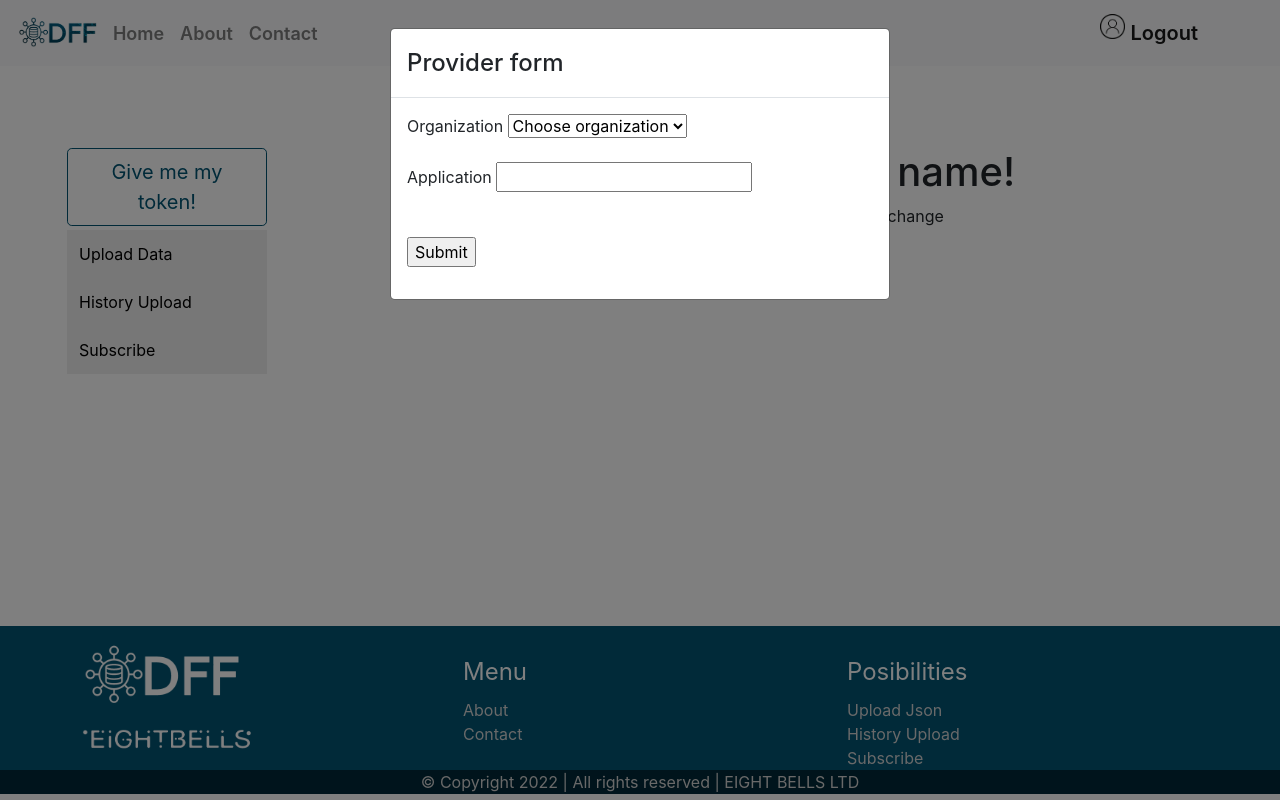
After one commit to HORSE-EU-Project/Pre-Processing, a Flask app: template templates/modal.html in a window 1280 px wide. The commit adds this page. Run offline with Flask 2, Linux system fonts and the light colour scheme; the template is opened without the code that fills it: most values are stand-ins (such as "Sample title", 1, 10 or a date in 2020); parts of the project's set-up code (start-up, migrations or seed data) failed here and were passed over; some libraries are stand-ins or nearby versions.

Commit message:
new form and front update

```diff
--- a/app.py
+++ b/app.py
@@ -22,9 +22,12 @@ from user import User
 
 #import socket
 
+global index_add_counter #for test
+index_add_counter=0 #for test
+
 # Configure Keyrock as the IDM
-KEYROCK_CLIENT_ID = os.environ.get("KEYROCK_CLIENT_ID", None)
-KEYROCK_CLIENT_SECRET = os.environ.get("KEYROCK_CLIENT_SECRET", None)
+KEYROCK_CLIENT_ID = os.environ.get("KEYROCK_CLIENT_ID", "23a8072b-5fd2-412d-b485-287243c5e486")
+KEYROCK_CLIENT_SECRET = os.environ.get("KEYROCK_CLIENT_SECRET", "79745999-794b-46a1-9c59-8508c9a96c63")
 KEYROCK_DISCOVERY_URL = (
     #"https://account.lab.fiware.org"
     "https://10.0.18.77:443"
@@ -49,7 +52,6 @@ login_manager = LoginManager()
 login_manager.init_app(app)
 
 # create a restful api
-api = Api(app)
 
 # Naive database setup
 try:
@@ -70,15 +72,24 @@ def load_user(user_id):
 UPLOAD_FOLDER = 'static/json'
 app.config['UPLOAD_FOLDER'] =  UPLOAD_FOLDER
 
+
 @app.route('/', methods= ["GET", "POST"])
 def index():
     if current_user.is_authenticated:
         #Successfully authenticated
 
         token = User.get_token(current_user.id)
-        return render_template('main.html', name = current_user.name, email = current_user.email, tkn = token)
+
+        global index_add_counter #for test
+        index_add_counter=index_add_counter+1 #for test
+
+        if index_add_counter==1: #for test
+            return render_template('modal.html' , name = current_user.name, email = current_user.email)
+        else:
+            return render_template('main.html', name = current_user.name, email = current_user.email, tkn = token)
     else:
         return render_template('index.html')
+
 
 @app.route('/login')
 
--- a/data_ingestion.py
+++ b/data_ingestion.py
@@ -16,6 +16,8 @@ data_ingestion = Blueprint('data_ingestion', __name__, template_folder='template
 
 @data_ingestion.route("/upload", methods= ['GET', 'POST'])
 def ingest_data():
+    token = User.get_token(current_user.id)
+
     if current_user.is_authenticated:
         if request.method == 'POST':
             file = request.files['jsonFile']
@@ -49,7 +51,7 @@ def ingest_data():
                 flash('Incorrect file type. Please upload a file with content type application/json.','error')
                 return redirect(request.url)
         else:
-            return render_template('upload.html',name = current_user.name, email = current_user.email)
+            return render_template('upload.html',name = current_user.name, email = current_user.email, tkn = token)
     else:
         flash('You should login first!', 'error')
         return redirect(url_for('index'))
--- a/static/css/styles.css
+++ b/static/css/styles.css
@@ -1,4 +1,4 @@
-.reveal-if-active {
+/*.reveal-if-active {
   opacity: 0;
   max-height: 0;
   overflow: hidden;
@@ -17,25 +17,27 @@ input[type="checkbox"]:checked ~ .reveal-if-active {
   -webkit-transform: scale(1);
           transform: scale(1);
 }
-
+*/
 /*# sourceMappingURL=styles.css.map */
 
-html, body {
+
+
+ body {
+   padding: 0;
+  margin: 0;
   height: 100%;
+}
 
-}
 .content {
-  min-height: 69%;
+  min-height: 70%;
+
 }
 .content-inside {
   padding: 20px;
   padding-bottom: 50px;
 
 }
-.footer{
-    height: 200px;
-    margin-top:-200px;
-}
+
 
 /* sidemenu */
 .vertical-menu {
@@ -60,3 +62,16 @@ html, body {
 
   color: white;
 }
+
+
+/* style about copy icon */
+.peeper-keyhole,.peeper-copy-pass {
+
+  display: inline-block;
+  width: 20px;
+  height: 20px;
+  margin-left:10px;
+  z-index: 100;
+  cursor: pointer;
+  color: rgba(0, 0, 0, 0.637);
+}
--- a/subscription.py
+++ b/subscription.py
@@ -12,6 +12,8 @@ subscription = Blueprint('subscription', __name__, template_folder='templates')
 
 @subscription.route('/subscribe', methods=['GET', 'POST'])
 def subscriptionSubmission():
+    token = User.get_token(current_user.id)
+
     if current_user.is_authenticated:
         if request.method == 'POST':
             if request.form.get('fr'):
@@ -35,9 +37,9 @@ def subscriptionSubmission():
                 dbname = 'Sivi'
                 db_id = 'sID'
                 createRequest(dbname,request.form.get('url-si'), db_id)
-            return render_template('subscription.html')
+            return render_template('subscription.html', name = current_user.name, email = current_user.email, tkn = token)
         else :
-            return render_template('subscription.html')
+            return render_template('subscription.html', name = current_user.name, email = current_user.email, tkn = token)
     else:
         flash('You should login first!', 'error')
         return redirect(url_for('index'))
--- a/templates/base.html
+++ b/templates/base.html
@@ -1,69 +1,41 @@
-<!doctype html>
-<html lang="en">
     <head>
         <style>
             .dropbtn {
-              background-color: #04AA6D;
-              color: white;
-              padding: 16px;
+              background-color: transparent;
               font-size: 16px;
               border: none;
-            }
-
-            .dropdown {
-              position: relative;
-              display: inline-block;
             }
 
             .dropdown-content {
               display: none;
               position: absolute;
               background-color: #f1f1f1;
-              min-width: 160px;
               box-shadow: 0px 8px 16px 0px rgba(0,0,0,0.2);
               z-index: 1;
+              right: 10px;
+              left:  auto; /* remove the left position so it won't use the full screen*/
+              top:   auto; /* remove the position 100% */
             }
 
             .dropdown-content a {
               color: black;
-              padding: 12px 16px;
               text-decoration: none;
-              display: block;
+
             }
 
             .dropdown-content a:hover {background-color: #ddd;}
 
             .dropdown:hover .dropdown-content {display: block;}
 
-            .dropdown:hover .dropbtn {background-color: #3e8e41;}
+        </style>
 
-            div.fixed {
-              position: fixed;
-              width: 70%;
-              bottom: 10px;
-            }
-            .container {
-                margin:100px auto;
-                width: 100%;
-            }
-            small {
-                color:#aaa;
-                font-size:12px;
-            }
-            div.container {
-                align-items: center
-            }
-        </style>
         <meta charset="utf-8">
-        <link rel="stylesheet" href="static/css/styles.css">
-        <meta name="viewport" content="width=device-width, initial-scale=1, shrink-to-fit=no">
-        <link rel="stylesheet" href="https://fonts.googleapis.com/css?family=Varela+Round">
+        <link rel="stylesheet" href="/static/css/styles.css">
+
         <link rel="stylesheet" href="https://stackpath.bootstrapcdn.com/bootstrap/4.5.0/css/bootstrap.min.css">
-        <link rel="stylesheet" href="https://fonts.googleapis.com/icon?family=Material+Icons">
+
         <link rel="stylesheet" href="https://maxcdn.bootstrapcdn.com/font-awesome/4.7.0/css/font-awesome.min.css">
-        <script src="https://code.jquery.com/jquery-3.5.1.min.js"></script>
-        <script src="https://cdn.jsdelivr.net/npm/popper.js@1.16.0/dist/umd/popper.min.js"></script>
-        <script src="https://stackpath.bootstrapcdn.com/bootstrap/4.5.0/js/bootstrap.min.js"></script>
+
     </head>
             <!-- MENU -->
         <nav class="navbar navbar-expand-lg navbar-light bg-light">
@@ -82,10 +54,8 @@
 
                 <div class="navbar-nav action-buttons ml-auto" style="margin-right: 50px;">
                     <div class="dropdown">
-                        <button class="dropbtn" style="background-color: transparent; padding-bottom:0px;">
-                            <p style="background-color: transparent;">
-                                <img src="../static/user.png" style="height:25px; margin-top:-15px">
-                              </p>
+                        <button class="dropbtn" >
+                          <img src="../static/user.png" style="height:25px;">
                         </button>
                         <div class="dropdown-content">
                             <table>
@@ -172,5 +142,3 @@
       })();
 
     </script>
-    </body>
-</html>
--- a/templates/footer.html
+++ b/templates/footer.html
@@ -8,19 +8,35 @@
   background-color:#025573 ;
   padding-left:5%;
   padding-right: 5%;
+
+}
+@media(max-width: 800px) {
+
+  .col {
+    font-size:auto;
+    width: 100%!important;
+    display: block;
+    text-align: center;
+  }
 }
 
+@media(min-width: 801px) {
 .col {
 
   display: table-cell;
   width: 33.33%;
 }
+}
+
+
+
 </style>
 
 
 <div class="col-container">
     <div class="col">
-        <img src="./static/dff_tr_wh.png" style="height: 100px;">
+        <img src="./static/dff_tr_wh.png" style="height:70%; width: 50%; object-fit: cover;">
+        <img src="./static/8bells_white.png" style=" width: 50%; object-fit: contain;">
     </div>
 
     <div class="col">
@@ -51,53 +67,5 @@
 
   </div>
   <div style=" text-align: center; background-color:#002938 ;color: lightgrey; width: 100%;">
-    <p> © Copyright 2022 | All rights reserved | EIGHT BELLS LTD</p>
+    <p style="margin:0;"> © Copyright 2022 | All rights reserved | EIGHT BELLS LTD</p>
 </div>
-<!--
-<div class="row footer-content" >
-
-
-    <div class="column column-footer">
-        <img src="./static/dff_tr_wh.png" style="height: 10px;">
-    </div>
-
-    <div class="column column-footer vertical">
-
-        <legend style="color: white;">Menu</legend>
-
-         <div>
-             <a href="#" style="color: lightgray;">About</a>
-         </div>
-        <div>
-
-            <a href="#" style="color: lightgray;">Contact</a>
-        </div>
-
-    </div>
-
-
-
-    <div class="column column-footer vertical">
-
-        <legend style="color: white;">Posibilities</legend>
-
-         <div>
-             <a href="/upload" style="color: lightgray;">Upload Json</a>
-         </div>
-         <div>
-            <a href="/upload" style="color: lightgray;">History Upload</a>
-        </div>
-        <div>
-            <a href="/subscribe" style="color: lightgray;">Subscribe</a>
-        </div>
-
-    </div>
-
-
-    <div style=" text-align: center; background-color:#002938 ;color: lightgrey; width: 100%;">
-        <p> © Copyright 2022 | All rights reserved | EIGHT BELLS LTD</p>
-    </div>
-
-</div>
-
--->
--- /dev/null
+++ b/templates/modal.html
@@ -0,0 +1,112 @@
+{% extends "base.html" %}
+{% block title %} Oauth2 IDM Demo. {% endblock %}
+
+{% block content %}
+<head>
+  <link rel="stylesheet" href="/static/css/styles.css">
+  <script src="https://code.jquery.com/jquery-3.5.1.min.js"></script>
+  <script src="https://cdn.jsdelivr.net/npm/popper.js@1.16.0/dist/umd/popper.min.js"></script>
+  <script src="https://stackpath.bootstrapcdn.com/bootstrap/4.5.0/js/bootstrap.min.js"></script>
+</head>
+<body>
+
+    <div class="container">
+
+        <!-- Modal -->
+        <div id="myModal" class="modal hide fade in" data-keyboard="false" data-backdrop="static">
+          <div class="modal-dialog">
+
+            <!-- Modal content-->
+            <div class="modal-content">
+              <div class="modal-header">
+                <h4 class="modal-title" style="text-align: center;">Provider form</h4>
+              </div>
+              <div class="modal-body">
+                  <form action="/">
+                    <div class="form-group">
+                        <label for="organization">Organization</label>
+                        <select id="organization" name="organization" required>
+                            <option value="" disabled selected hidden>Choose organization</option>
+                            <option value="organization1">organization1</option>
+                            <option value="organization2">organization2</option>
+                            <option value="organization3">organization3</option>
+                            <option value="organization4">organization4</option>
+                        </select>
+                    </div>
+
+                    <div class="form-group">
+                        <label for="application">Application</label>
+                        <input type="text" id="application" name="application" required><br><br>
+                    </div>
+                    <input type="submit" value="Submit">
+                </form>
+
+                </select>
+              </div>
+
+            </div>
+
+          </div>
+        </div>
+
+      </div>
+
+
+      <script> $('#myModal').modal('show');</script>
+
+      <body>
+
+        <div class="content">
+            <div class="content-inside ">
+                <div class="row" style="padding:5%">
+
+                    <div class="column" style="width:20%;">
+
+                        <div class=" vertical-menu ">
+
+                            <button type="button" class="btn btn-info btn-lg" data-toggle="modal" data-target="#myModal" style="background-color:white; color: #025573; border-width: 1px; border-color: #025573; margin-bottom: 2%;">Give me my token!</button>
+
+                            <div class="modal fade" id="myModal" role="dialog">
+                                <div class="modal-dialog">
+
+                                    <div class="modal-content">
+                                        <div class="modal-header">
+                                            <h4 class="modal-title">This is your token!</h4>
+                                            <button type="button" class="close" data-dismiss="modal">&times;</button>
+                                        </div>
+                                        <div class="modal-body form-inline">
+
+                                                <input id="password2" type="password" class="form-control" name="password" value= {{tkn}}>
+                                                <small>Copy it!</small>
+
+                                        </div>
+                                    </div>
+                                </div>
+                            </div>
+
+                            <a class="" href="/upload"> Upload Data</a>
+                            <a class="" href="/user_history"> History Upload</a>
+                            <a class="" href="/subscribe"> Subscribe</a>
+
+                        </div>
+                    </div>
+
+                    <div class="column" style="width: 80%;">
+                        <div class="row" style="justify-content: center;">
+                            <img src="../static/clapping.png" style="object-fit:cover; height:50px;">
+                            <h1>Welcome, {{name}}!</h1>
+                        </div>
+                        <p style="text-align: center;">DFF is the No1 Web app for secure Data exchange</p>
+
+                    </div>
+
+                </div>
+            </div>
+        </div>
+
+        <footer>
+        {% include "./footer.html" %}
+        </footer>
+
+    </body>
+{% endblock %}
--- a/view_history.py
+++ b/view_history.py
@@ -10,6 +10,7 @@ view_history = Blueprint('view_history', __name__, template_folder='templates')
 
 @view_history.route("/user_history", methods= ['GET', 'POST'])
 def view_upload_history():
+    token = User.get_token(current_user.id)
     if current_user.is_authenticated:
         if request.method=='GET':
             df = User.fetch_history_dataframe(current_user.id)
@@ -17,7 +18,7 @@ def view_upload_history():
                 message = "You have not uploaded any files yet."
                 return render_template("user_history.html", name=current_user.name, data=message)
             df = df.sort_values("timestamp", 0, False)
-            return render_template("user_history.html", name=current_user.name, data=df.to_html())
+            return render_template("user_history.html", name=current_user.name, data=df.to_html(),email = current_user.email, tkn = token)
     else:
         flash('You should login first!', 'error')
         return redirect(url_for('index'))
```
Also changed, not shown: static/css/jquery-peeper.css (deleted, +0 -45 lines), templates/index.html (+37 -12 lines), templates/main.html (+17 -25 lines), templates/subscription.html (+19 -6 lines), templates/upload.html (+18 -26 lines), templates/user_history.html (+23 -30 lines), static/8BELLS_LOGO.jpg (deleted), static/8bells_white.png (added).
